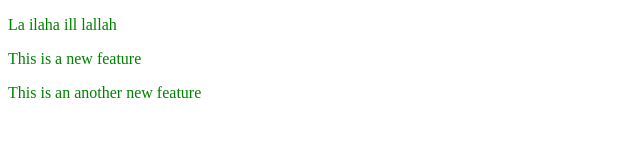
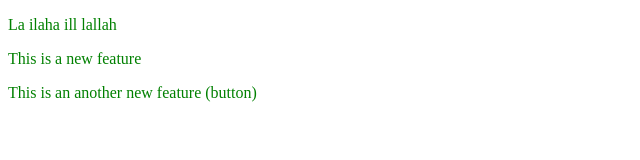
Before and after one commit to saqlainGIT/LocalRepo, a plain HTML site: page index.html in a window 1280 px wide. Shown: the full height of the page, 0-640 px from the left. Drawn offline with Linux system fonts and the light colour scheme.

```diff
--- a/index.html
+++ b/index.html
@@ -9,6 +9,6 @@
 <body>
     <p> La ilaha ill lallah</p>
     <p>This is a new feature</p>
-    <p>This is an another new feature</p>
+    <p>This is an another new feature (button)</p>
 </body>
 </html>
```
